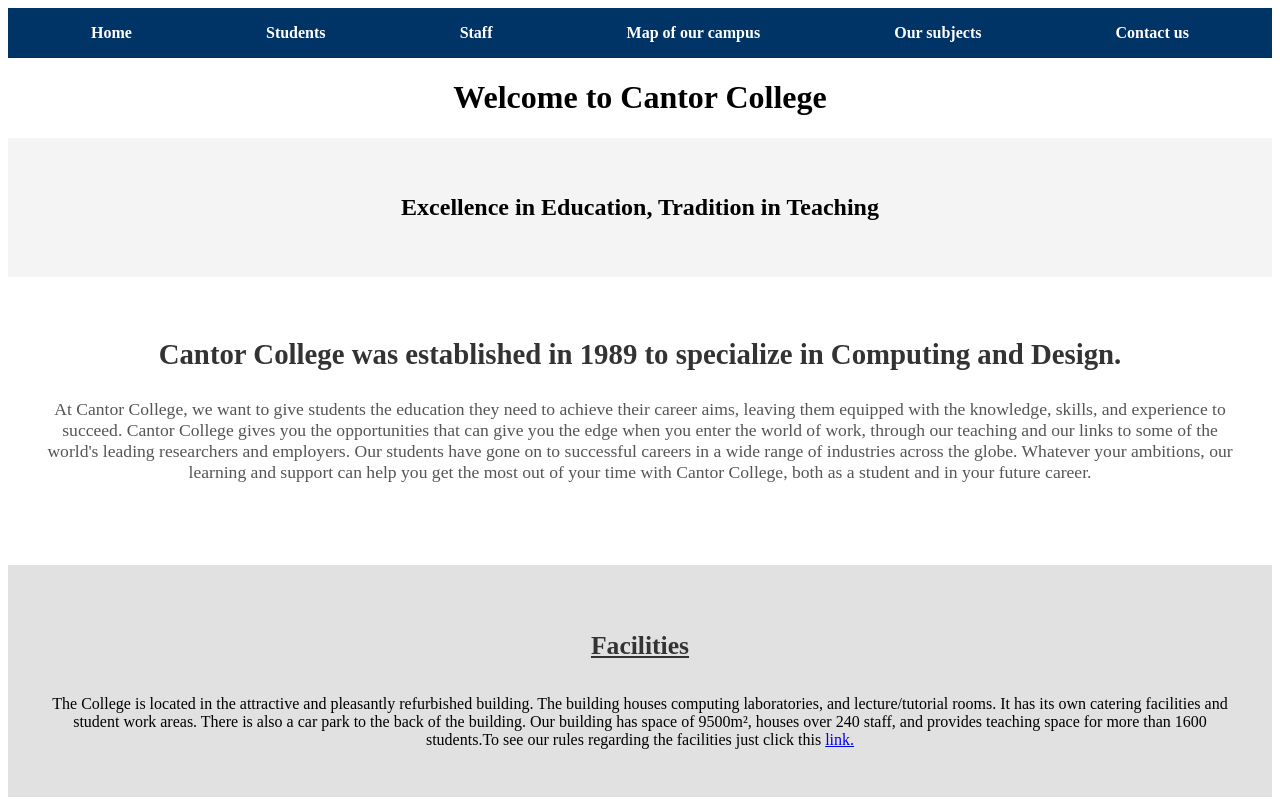
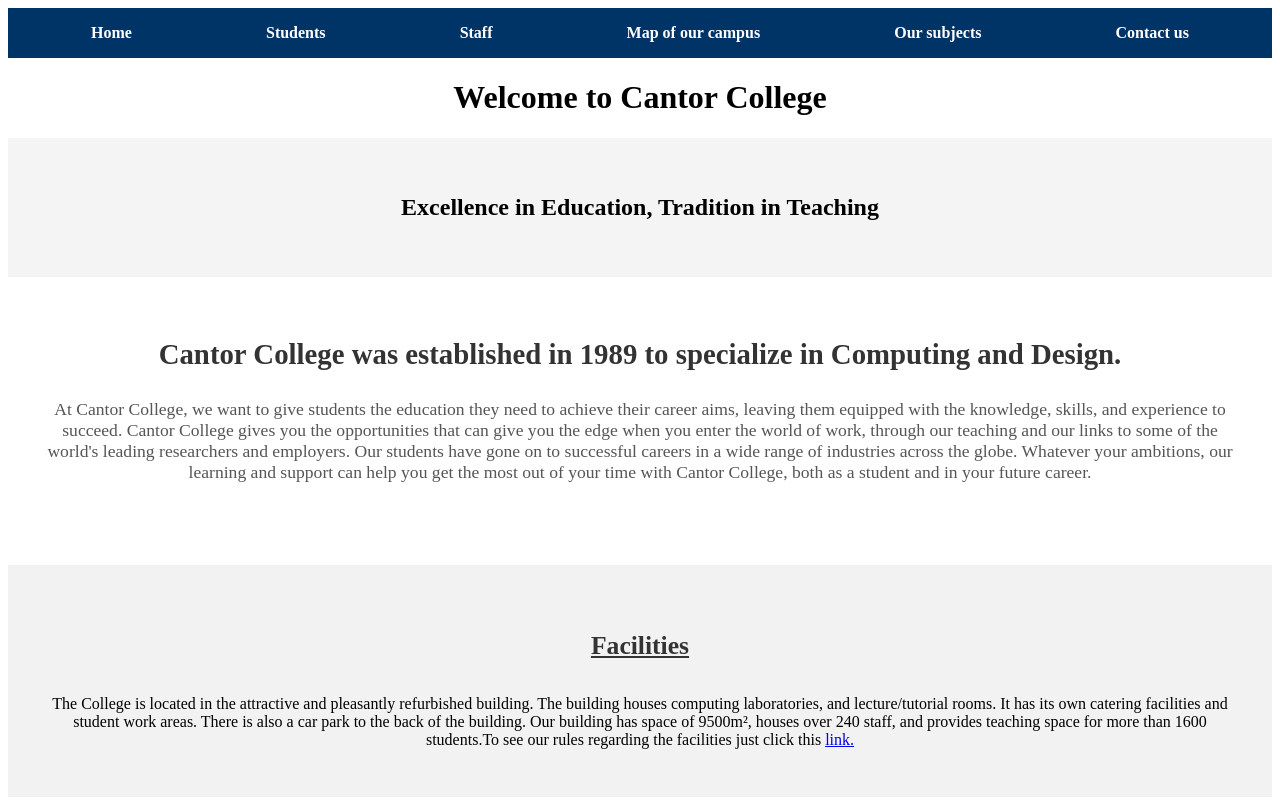
Before and after one commit to Hafeez010/Cantor-College-Assignment, a Next.js app: page / in a window 1280 px wide. Shown: the top 800 px of the page. Built offline with nearby package versions, Linux system fonts and the light colour scheme.

Commit message:
good working base

```diff
--- a/src/app/Home.css
+++ b/src/app/Home.css
@@ -52,7 +52,7 @@ h5{
 
   .Facilities {
     padding: 2rem;
-    background-color: #e1e1e1;
+    background-color: #f2f2f2;
   }
 
   .Facilities h4 {
--- a/src/app/Our-Subjects/subjects.css
+++ b/src/app/Our-Subjects/subjects.css
@@ -1,7 +1,7 @@
 .courses{
     padding: 1rem;
     text-align: center;
-    background-color: #e1e1e1;
+    background-color: #f2f2f2;
 }
 .Subjects-Container {
     display: flex;
```
